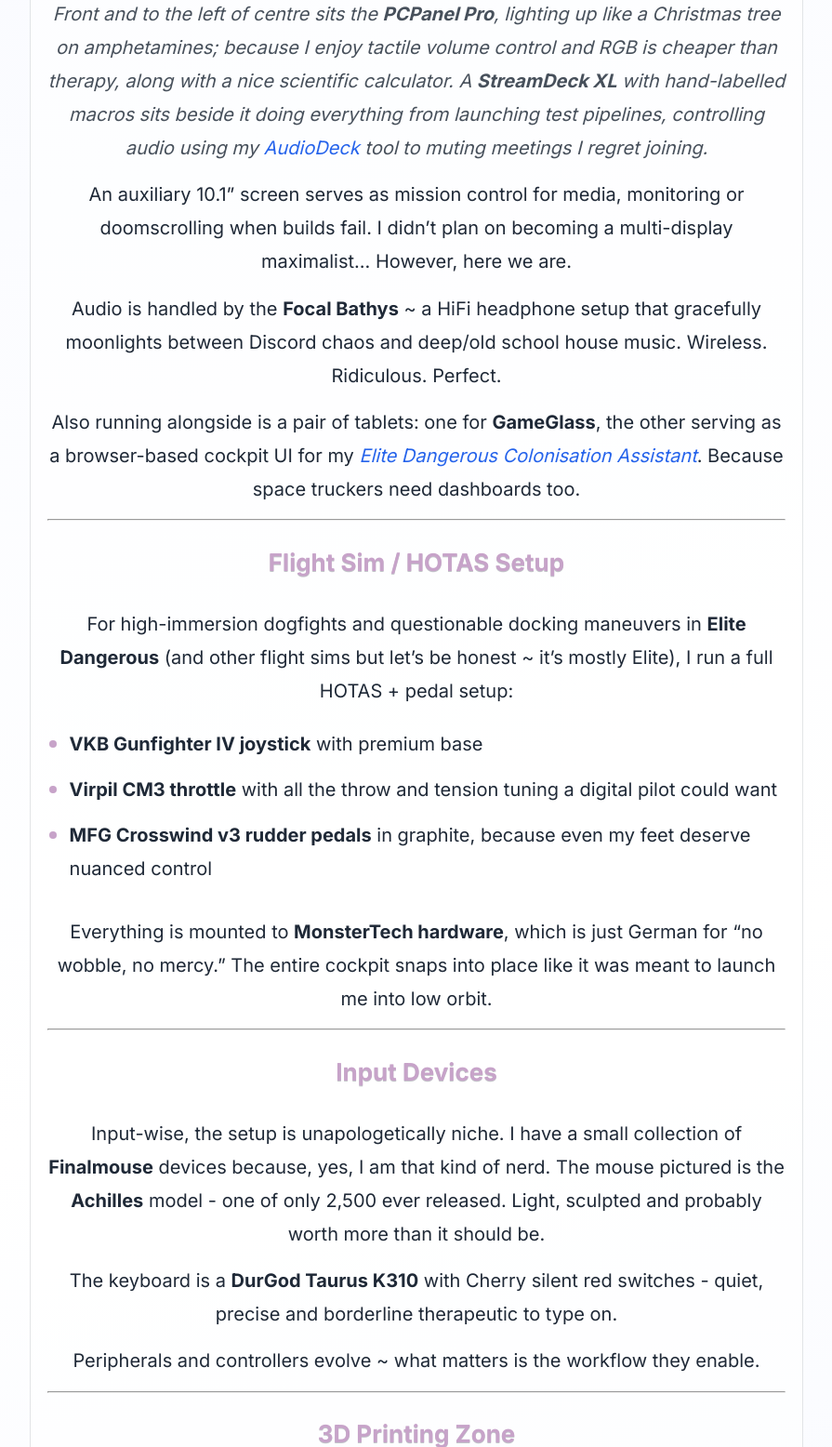
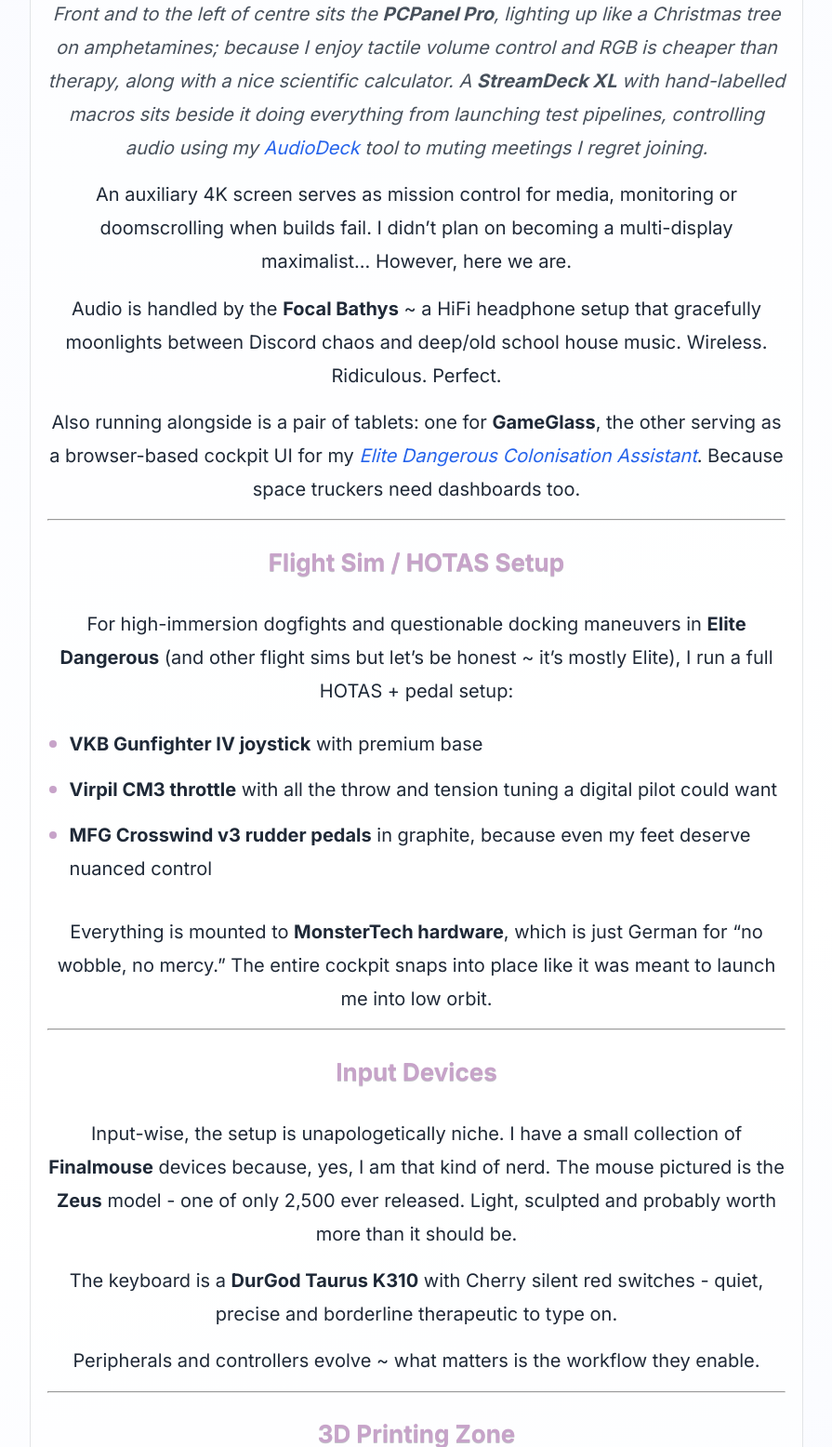
Before and after one commit to oernster/crankthecode, a FastAPI app: page /battlestation in a window 1280 px wide. Shown: the part 1727-3283 px from the top of the page at 93% size, without its empty margins (384-1279 px from the left). Run offline with FastAPI, Linux system fonts and the light colour scheme; some libraries are stand-ins or nearby versions.

Commit message:
Update battlestation copy.

```diff
--- a/templates/battlestation.html
+++ b/templates/battlestation.html
@@ -55,7 +55,7 @@
     </p>
 
     <p>
-      An auxiliary 10.1” screen serves as mission control for media, monitoring or doomscrolling when builds fail.
+      An auxiliary 4K screen serves as mission control for media, monitoring or doomscrolling when builds fail.
       I didn’t plan on becoming a multi-display maximalist... However,  here we are.
     </p>
 
@@ -95,7 +95,7 @@
     <p>
       Input-wise, the setup is unapologetically niche.
       I have a small collection of <strong>Finalmouse</strong> devices because, yes, I am that kind of nerd.
-      The mouse pictured is the <strong>Achilles</strong> model - one of only 2,500 ever released. Light, sculpted and probably worth more than it should be.
+      The mouse pictured is the <strong>Zeus</strong> model - one of only 2,500 ever released. Light, sculpted and probably worth more than it should be.
     </p>
 
     <p>
```
